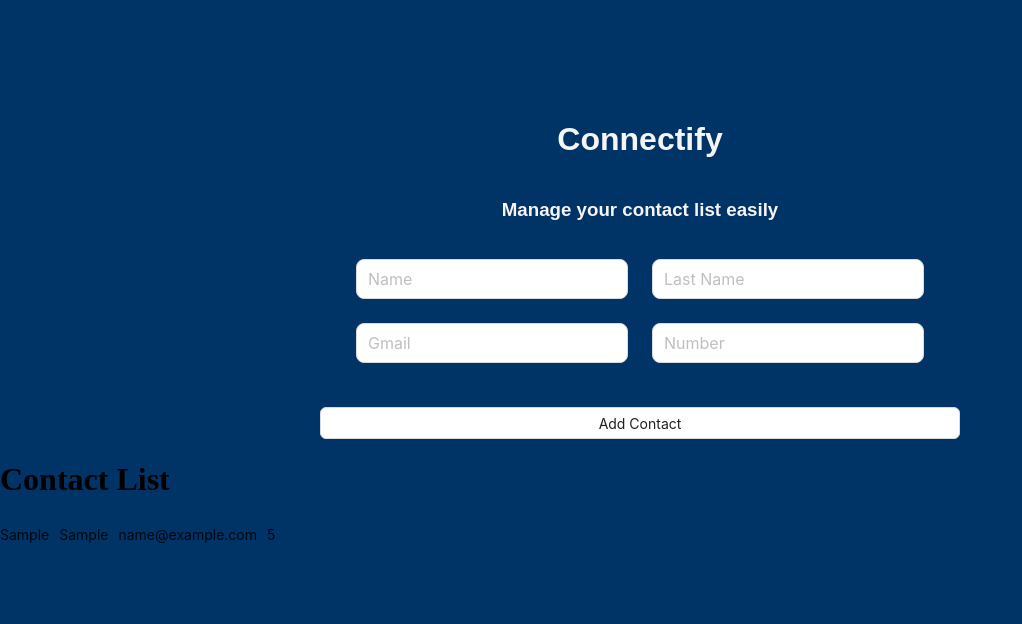
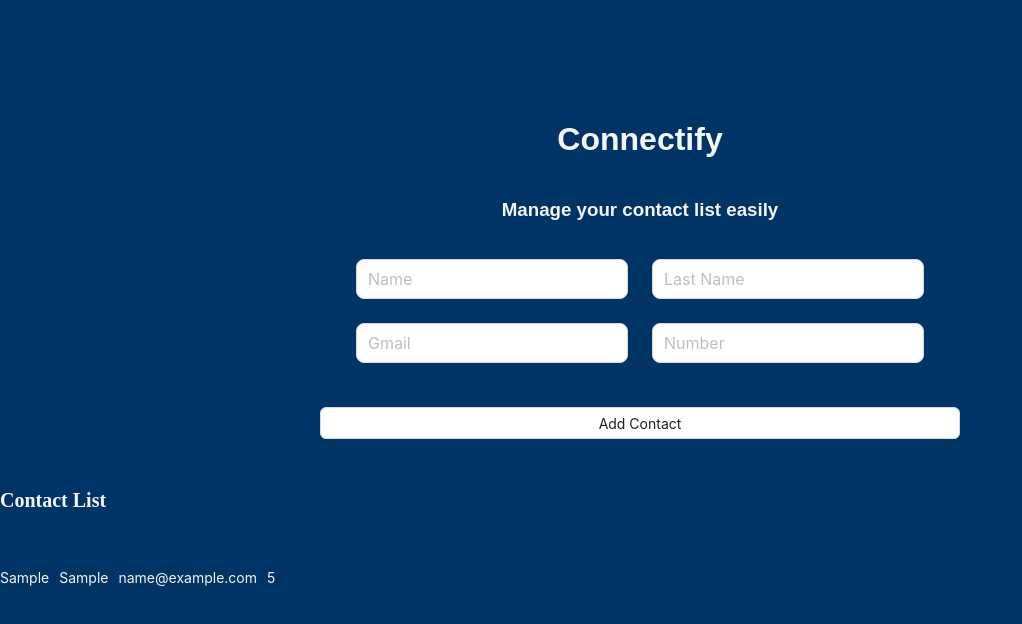
Before and after one commit to rasamkamyar/Contact-List, a React (Vite) app: page / in a window 1280 px wide. Both pictures are taken after typing "Sample", "Sample", "name@example.com", "5" into the empty fields and a click on the button "Add Contact". Shown: the top 624 px of the page, without its empty margins (0-1022 px from the left). Built offline with nearby package versions, Linux system fonts and the light colour scheme.

Commit message:
add contact list

```diff
--- a/src/App.jsx
+++ b/src/App.jsx
@@ -14,7 +14,14 @@ function App() {
   const [contacts, setContacts] = useState([]);
 
   return (
-    <div>
+    <div
+      // style={{
+      //   display: "flex",
+      //   flexDirection: "column",
+      //   width: "100%",
+      //   height: "100%",
+      // }}
+    >
       <header className={Styles.header}>
         <h1>Connectify</h1>
         <h3>Manage your contact list easily</h3>
--- a/src/Form/ContactList.jsx
+++ b/src/Form/ContactList.jsx
@@ -1,19 +1,21 @@
-import { Form, Row } from "antd";
+import { Flex, Form, Row } from "antd";
 import React from "react";
 
 function ContactList({ contacts }) {
   return (
-    <div>
-      <h1>Contact List</h1>
+    <Flex justify="center" align="flex-start" vertical>
+      <h1 style={{ color: "#f5f5f5", margin: "50px 0", fontSize: "20px" }}>
+        Contact List
+      </h1>
       {contacts.map((contact) => (
         <Row style={{ display: "flex", gap: "10px" }}>
-          <Form.Item>{contact.name}</Form.Item>
-          <Form.Item>{contact.lastName}</Form.Item>
-          <Form.Item>{contact.gmail}</Form.Item>
-          <Form.Item>{contact.number}</Form.Item>
+          <Form.Item style={{ color: "#f5f5f5" }}>{contact.name}</Form.Item>
+          <Form.Item style={{ color: "#f5f5f5" }}>{contact.lastName}</Form.Item>
+          <Form.Item style={{ color: "#f5f5f5" }}>{contact.gmail}</Form.Item>
+          <Form.Item style={{ color: "#f5f5f5" }}>{contact.number}</Form.Item>
         </Row>
       ))}
-    </div>
+    </Flex>
   );
 }
 
```
